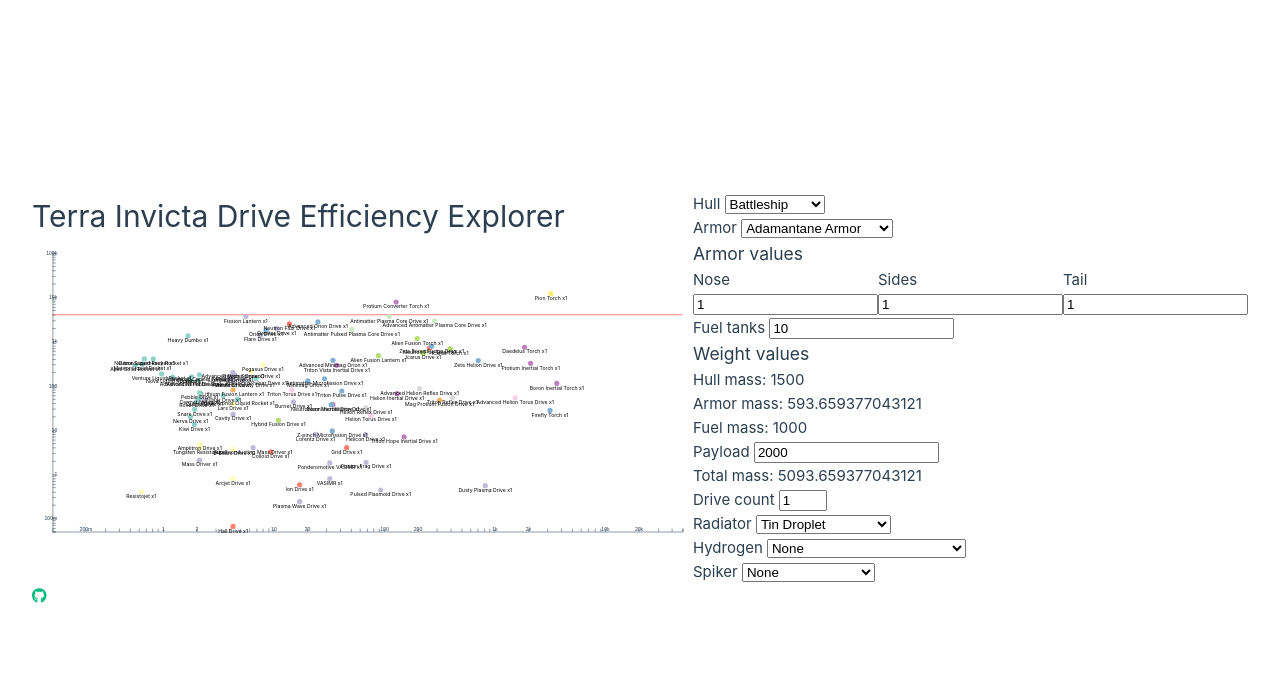
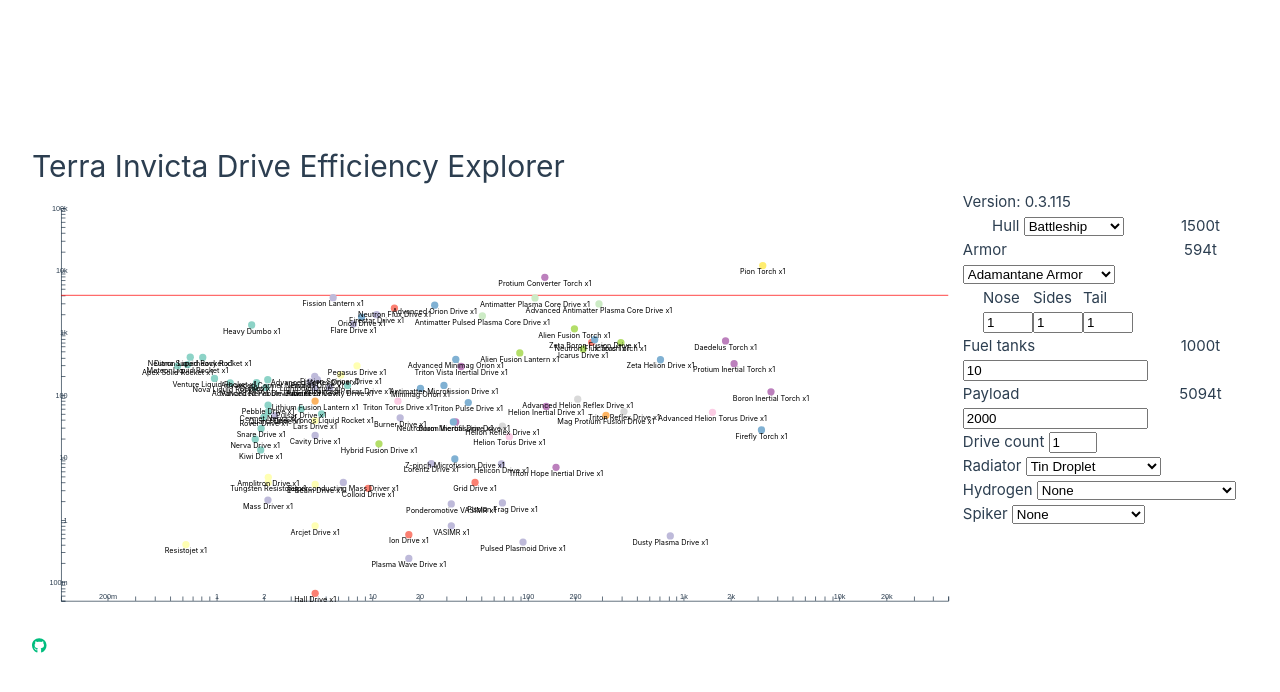
Before and after one commit to camiloforero/terra-invicta-drive-chart, a Vue app: page / in a window 1280 px wide. Shown: the top 692 px of the page. Built offline with nearby package versions, Linux system fonts and the light colour scheme.

Commit message:
initial styling of weight section

```diff
--- a/src/views/AccDvView.vue
+++ b/src/views/AccDvView.vue
@@ -4,7 +4,9 @@ import { ref, reactive, watch, computed } from "vue"
 import { loadDataFromVersion, getDataForOptions, radiatorDict, shipHullDict, hydrogenModuleDict, spikerDict, shipArmorDict } from '@/core/main'
 import D3AccDvChart from "@/components/D3AccDvChart.vue";
 
-await loadDataFromVersion('0.3.115')
+const GAME_VERSION = '0.3.115'
+
+await loadDataFromVersion(GAME_VERSION)
 
 // Options that affect the final calculation
 const options = reactive({
@@ -68,52 +70,52 @@ const armorWeightPerUnitSide = computed(() => shipSideArmorArea.value * selected
 </script>
 
 <template>
+  <h1>Terra Invicta Drive Efficiency Explorer</h1>
   <main>
     <div>
-      <h1>Terra Invicta Drive Efficiency Explorer</h1>
       <D3AccDvChart :data="processedData"/>
     </div>
-    <div id="optionsSidebar">
+    <div id="options-sidebar">
+      Version: {{ GAME_VERSION }}
+      <div id="weight-section">
         <label>Hull
           <select v-model="options.shipHullName">
             <option v-for="[key, hull] of Object.entries(shipHullDict)" :key="key" :value="key">{{ hull.friendlyName }}</option>
           </select>
         </label>
+        <div>{{ data.fixedMassValues.hullMass }}t</div>
+        <div id="armor-subsection">
           <label>Armor
             <select v-model="options.shipArmorName">
               <option v-for="[key, armor] of Object.entries(shipArmorDict)" :key="key" :value="key">{{ armor.friendlyName }}</option>
             </select>
           </label>
-      <div>
-        <h3>Armor values</h3>
-        <div id="armor-values-selector">
+          <div id="armor-values-selector" class="weight-section-item">
             <label>Nose
-            <input type="number" v-model="options.shipArmorValues.nose" min="1"/>
+              <input class="armor-input" type="number" v-model="options.shipArmorValues.nose" min="1"/>
             </label>
             <label>Sides
-            <input type="number" v-model="options.shipArmorValues.sides" min="1"/>
+              <input class="armor-input" type="number" v-model="options.shipArmorValues.sides" min="1"/>
             </label>
             <label>Tail
-            <input type="number" v-model="options.shipArmorValues.tail" min="1"/>
+              <input class="armor-input" type="number" v-model="options.shipArmorValues.tail" min="1"/>
             </label>
           </div>
         </div>
+        <div>{{ data.fixedMassValues.armorMass.toFixed(0) }}t</div>
         <label>Fuel tanks
           <input type="number" v-model="options.numFuelTanks" min="1"/>
         </label>
+        <div>{{ data.fixedMassValues.fuelMass }}t</div>
         <div>
-        <h3>Weight values</h3>
-        Hull mass: {{ data.fixedMassValues.hullMass }}
-        <br/>
-        Armor mass: {{ data.fixedMassValues.armorMass }}
-        <br/>
-        Fuel mass: {{ data.fixedMassValues.fuelMass }}
-        <br/>
           <label>Payload
-          <input type="number" v-model="options.payload" step="100"/>
+            <input type="number" v-model="options.payload" min="0" step="100"/>
           </label>
-        <br/>
-        Total mass: {{ data.fixedMassValues.hullMass + data.fixedMassValues.armorMass + data.fixedMassValues.fuelMass + options.payload }}
+        </div>
+        <div>
+
+          <strong>{{ (data.fixedMassValues.hullMass + data.fixedMassValues.armorMass + data.fixedMassValues.fuelMass + options.payload).toFixed(0) }}t</strong>
+        </div>
       </div>
       <label>Drive count
         <input type="number" v-model="driveCount" min="1" max="6"/>
@@ -148,7 +150,7 @@ main {
   flex-direction: row;
 }
 
-#optionsSidebar {
+#options-sidebar {
   display: flex;
   flex-direction: column;
 }
@@ -156,5 +158,28 @@ main {
 #armor-values-selector {
   display: flex;
   flex-direction: row;
+  max-width: 150px;
+}
+
+#weight-section {
+  display: grid;
+  justify-items: center;
+  grid-template-columns: 2fr 1fr;
+}
+
+#armor-subsection {
+  display: flex;
+  flex-direction: column;
+  align-items: center;
+}
+
+.armor-input {
+  max-width: 50px
+}
+
+.weight-section-item {
+  display: flex;
+  justify-content: center;
+  align-items: center;
 }
 </style>
```
Lines whose indentation alone changed are shown as unchanged.
